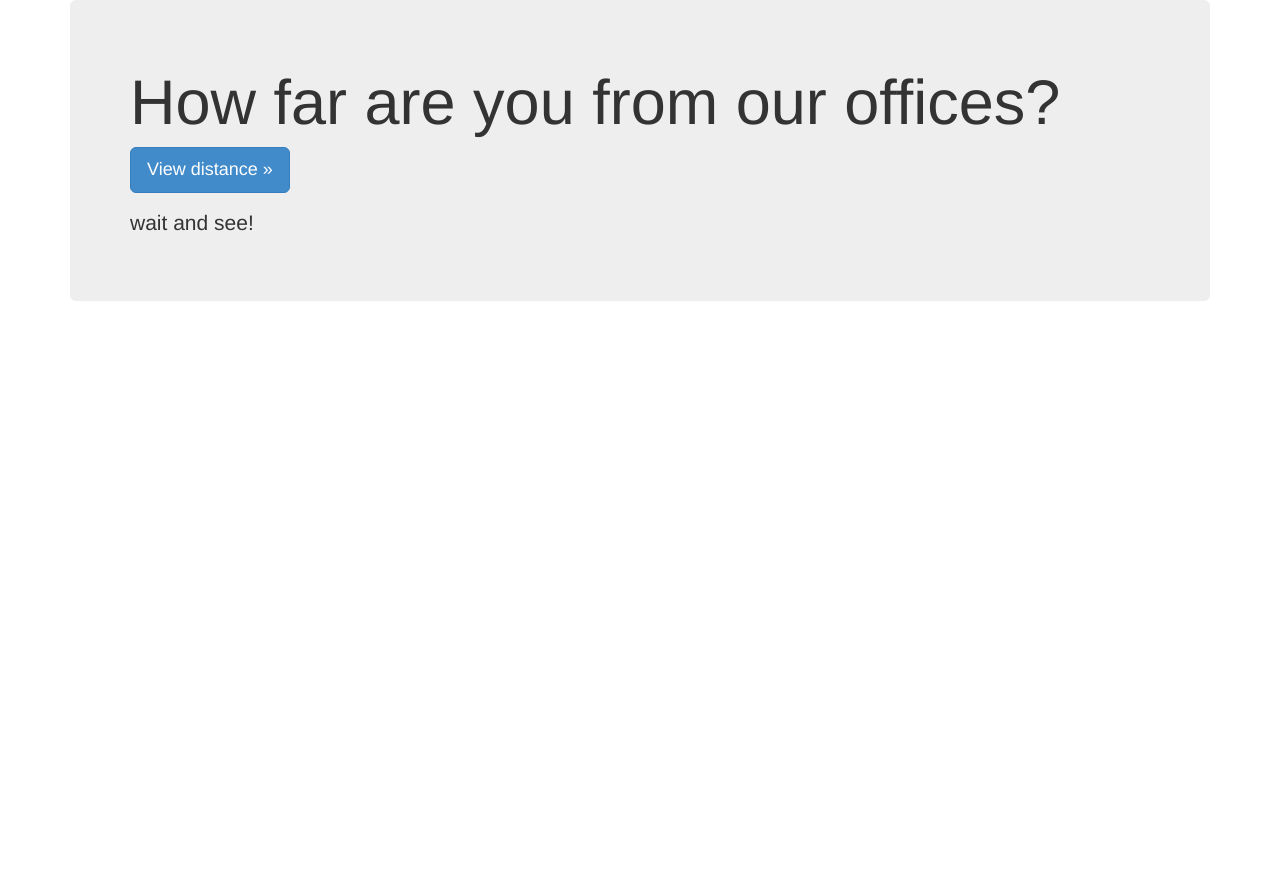
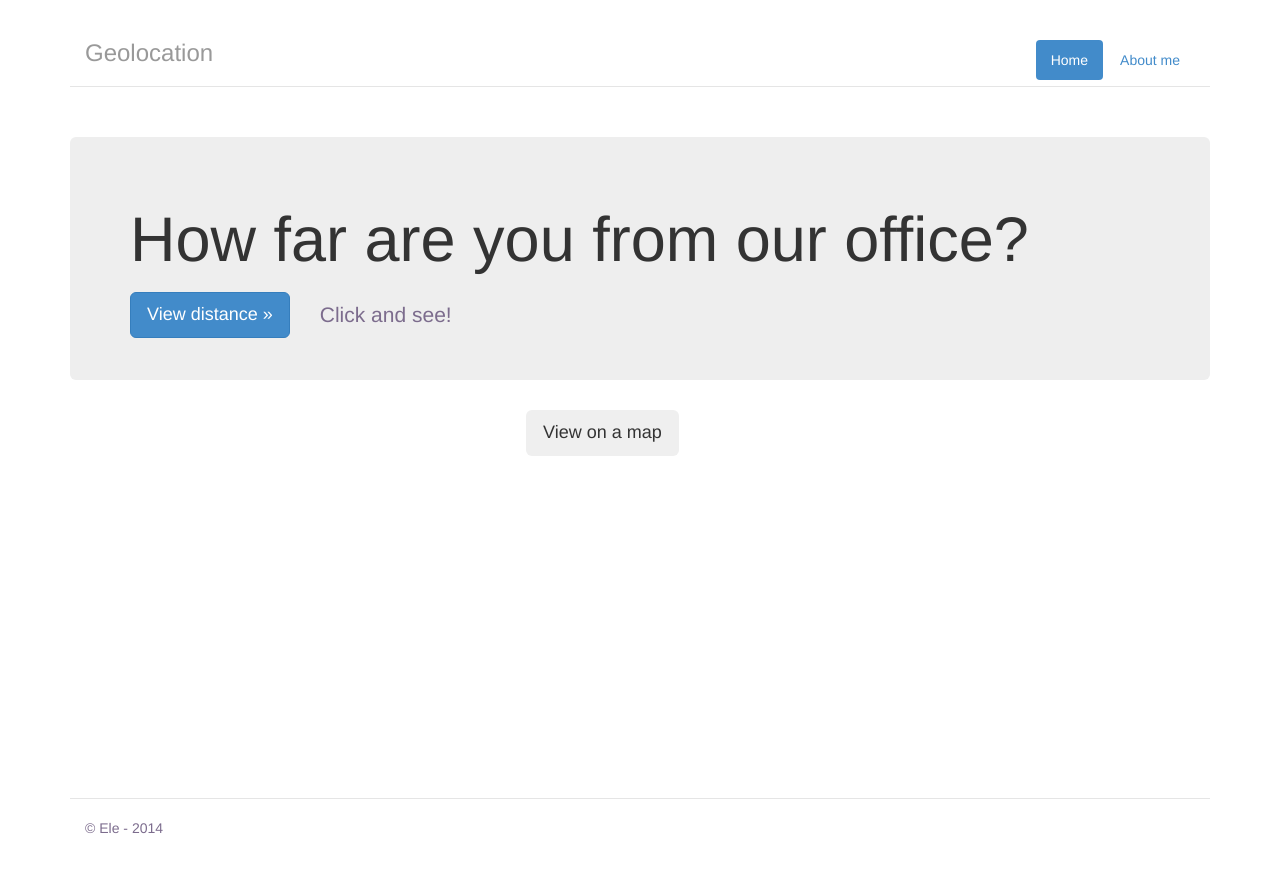
Before and after one commit to Eleonore9/Geolocation, a Flask app: page / in a window 1280 px wide. Before the commit the page ends 301 px from the top, so only its background shows below. Run offline with Flask 2, Linux system fonts and the light colour scheme; some libraries are stand-ins or nearby versions.

Commit message:
geolocation works and displaying locations on google map

```diff
--- a/static/css/geocoding.css
+++ b/static/css/geocoding.css
@@ -0,0 +1,51 @@
+/* Space the content */
+body {
+	padding-top: 20px;
+	padding-bottom: 20px;
+}
+.header, .footer {
+	padding: 0 15px 10px 15px;
+}
+.jumbotron {
+	padding-bottom: 90px;
+	margin-top: 50px;
+}
+
+/* Customize elements */
+.header {
+	border-bottom: 1px solid #e5e5e5;
+}
+.footer {
+	margin-top: 30%;
+	padding-top: 19px;
+	color: #7C6C8D;
+	border-top: 1px solid #e5e5e5;
+}
+.jumbotron h1 {
+	margin-bottom: 20 px;
+}
+.jumbotron .btn {
+	float: left;
+	margin-top: 7px;
+}
+#demo {
+	padding-top: 10px;
+	float: left;
+	color: #7C6C8D;
+}
+#demo p {
+	margin-left: 30px;
+}
+.jumbotron {
+	clear: both;
+}
+.viewMap {
+	margin-left: 40%;
+}
+#map {
+	width: 62%;
+	height: 50%%;
+	position: absolute;
+	margin-top: 1%;
+	visibility: hidden;
+}
--- a/static/js/geocoding.js
+++ b/static/js/geocoding.js
@@ -1,39 +1,79 @@
-
 function getLocation() {
   //Get localisation from the browser
   if (navigator.geolocation) {
-
-    function geo_success(position) {
-      var latitude = position.coords.latitude;
-      var longitude = position.coords.longitude;
-      $('#demo').append("<p>Latitude: " + latitude +
-        "<br>Longitude: " + longitude + "</p>");
-
-    }
-    function geo_error() {
-      alert("Sorry, no position available.");
-    }
       navigator.geolocation.getCurrentPosition(geo_success, geo_error);
-    }
-
+      //InitializeMap;
+      //navigator.geolocation.getCurrentPosition(showPosition);
+  }
   else{
     $('#demo').append("<p>Geolocation is not supported by this browser.</p>");
   }
 }
 
-function showPosition(position) {
-  //Display the current position
-  $('#demo').append("<p>Latitude: " + position.coords.latitude +
-    "<br>Longitude: " + position.coords.longitude + "</p>");
-  }
+//Function to to retrieve the position and use it to get the distance
+function geo_success(position) {
+    var latitude = position.coords.latitude;
+    var longitude = position.coords.longitude;
+    //Use Ajax to use the api and calculate the distance
+    $.getJSON('/api/distance-to-office', {latitude: latitude, longitude: longitude}, function(data){
+	$.each(data, function(index, element) { //parse json object to retrieve the data
+		roundedDistance = Math.round(element * 100) / 100;
+		$('#demo').html("<p> You are " + roundedDistance + " kms away!</p>");
+	});
+    });
+}
+//Function to handle erro of geolocation
+function geo_error() {
+    alert("Sorry, no position available.");
+}
 
+//Function to show position on a map
+function InitializeMap() {
+        navigator.geolocation.getCurrentPosition(function(position) {
+        	var latitude = position.coords.latitude;
+        	var longitude = position.coords.longitude;
+		var accuracy = position.coords.accuracy;
+		var latlng = new google.maps.LatLng(latitude, longitude);
+		var myOptions = {
+			zoom: 13,
+			center: latlng,
+			mapTypeId: google.maps.MapTypeId.ROADMAP
+		};
+		var locations = [
+			['You are here', latitude, longitude],
+			['Our office', 51.521328, -0.109799]
+		];
+		var map = new google.maps.Map(document.getElementById("map"), myOptions);
+		var infowindow = new google.maps.InfoWindow();
+		var marker, i;
+	    	for (i = 0; i < locations.length; i++) {
+	      		marker = new google.maps.Marker({
+	          	position: new google.maps.LatLng(locations[i][1], locations[i][2]),
+	        	map: map
+	      	});
+	  	google.maps.event.addListener(marker, 'click', (function(marker, i) {
+			return function() {
+		        infowindow.close();
+			infowindow.setContent(locations[i][0]);
+	            	infowindow.open(map, this);
+          		}
+          	})(marker, i));
+    		}
+	}, function error(msg){
+		alert('Please enable your GPS position future.');
+		}, {maximumAge:600000, timeout:5000, enableHighAccuracy: true}
+	);
+}
+
+window.onload = InitializeMap();
 $(document).ready(function() {
   //Calling the api to calculate distance on button click
-  $('.btn').on('click', function() {
-    $.getJSON('/api/distance-to-office', {latitude: latitude, longitude: longitude}, function(data){
-    var kilometres = parseFloat(data.distance);
-    var roundedKilometres = Math.round( kilometres * 100 ) / 100;
-    $('#demo').html("<p>You are " + roundedKilometres + "Km from our offices.</p>");
-    });
-  })
+  $('.jumbotron .btn').on('click', function() {
+  	getLocation();
+  	$('.jumbotron .btn').html("Here you go").removeClass('btn-primary').addClass('btn-info');
+  });
+  $('.viewMap .btn').on('click', function() {
+	  //change css to make the map visible
+	  $('#map').css('visibility', 'visible');
+  });
 });
--- a/templates/index.html
+++ b/templates/index.html
@@ -6,23 +6,38 @@
 		<link rel="stylesheet" href="/static/css/bootstrap.min.css" type="text/css">
 		<link rel="stylesheet" href="/static/css/geocoding.css" type="text/css">
 		<script type="text/javascript" src="/static/js/jquery.js"></script>
+		<script type="text/javascript" src="http://maps.googleapis.com/maps/api/js?libraries=places&sensor=false"></script>
 		<script type="text/javascript" src="/static/js/geocoding.js"></script>
 	</head>
 	<body>
 	<div class="container">
 
+		<div class="header">
+			<ul class="nav nav-pills pull-right">
+				<li class="active"><a href="/">Home</a></li>
+				<li><a target="_blank" href="http://elle-est-au-nord.com/">About me</a></li>
+			</ul>
+			<h3 class="text-muted">Geolocation</h3>
+		</div>
+
 		<div class="jumbotron">
-	        <h1>How far are you from our offices?</h1>
+	        	<h1>How far are you from our office?</h1>
 
-	        <p>
-	          <a class="btn btn-lg btn-primary" href="#" role="button" onclick="getLocation();">
-	          	View distance &raquo;</a>
-	        </p>
+			<p>
+	              		<a class="btn btn-lg btn-primary" role="button">
+					View distance &raquo;</a>
+	            	</p>
 
-	        <div id="demo"><p>wait and see!</p></div>
-
-	    </div>
-
-    </div>
+	            	<div id="demo"><p>Click and see!</p></div>
+		</div>
+		<div class="viewMap">
+			<button class="btn btn-lg" type="button">View on a map</button>
+		</div>
+		<div id="map">
+		</div>
+		<div class="footer">
+			<p>&copy; Ele - 2014</p>
+		</div>
+    	</div>
 	</body>
 </html>
```
